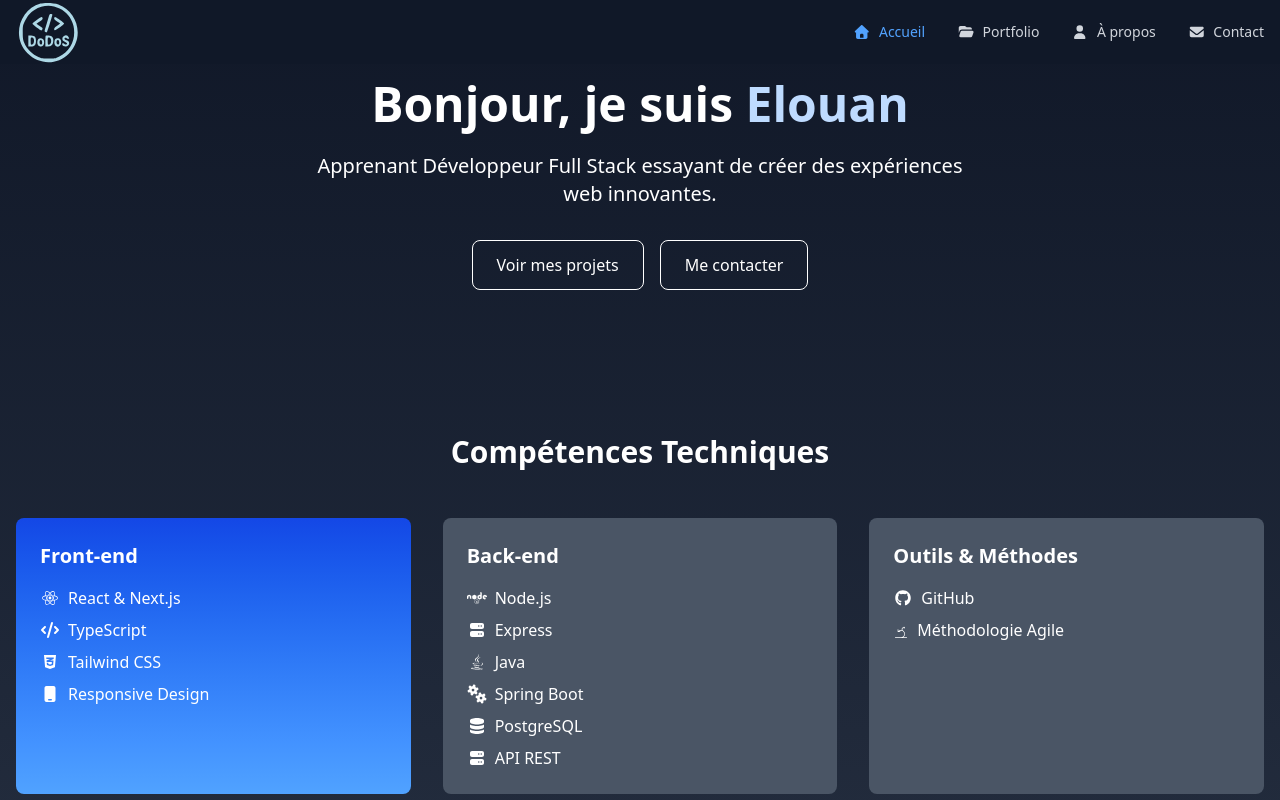
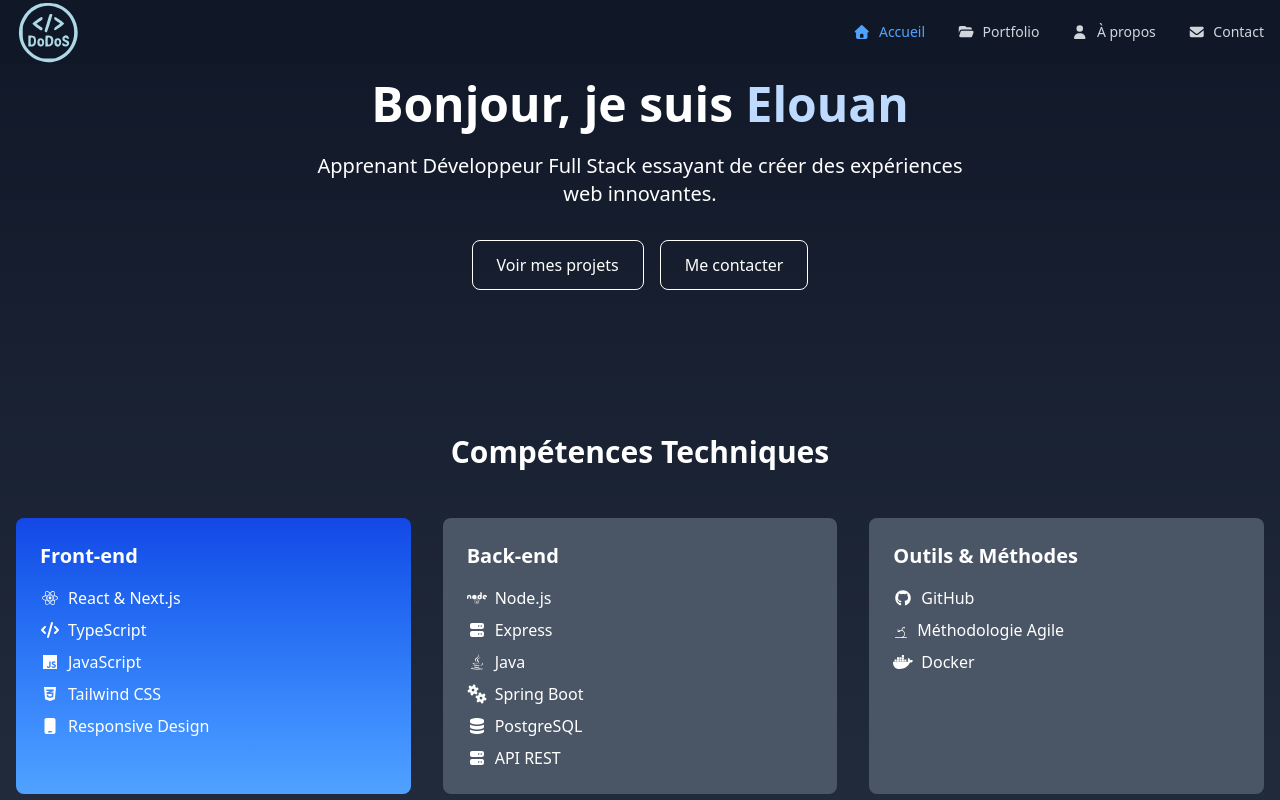
Before and after one commit to DwoDwoS/Portfolio-v.2, a Next.js app in the folder portfolio/: page / in a window 1280 px wide. Shown: the top 800 px of the page. Built offline with nearby package versions, Linux system fonts and the light colour scheme.

Commit message:
fix: small changes and add JS and Docker to techSkills

```diff
--- a/portfolio/app/about/page.tsx
+++ b/portfolio/app/about/page.tsx
@@ -1,4 +1,4 @@
-import Image from "next/image"
+import Image from 'next/image'
 
 export default function AboutPage() {
   return (
--- a/portfolio/app/portfolio/page.tsx
+++ b/portfolio/app/portfolio/page.tsx
@@ -1,5 +1,5 @@
-import Stack from "@/components/Stack";
-import Projects from "@/components/Projects";
+import Stack from '@/components/Stack';
+import Projects from '@/components/Projects';
 
 export default function Porfolio() {
   return (
--- a/portfolio/components/Footer.tsx
+++ b/portfolio/components/Footer.tsx
@@ -1,6 +1,7 @@
 import Link from 'next/link';
 import { FontAwesomeIcon } from '@fortawesome/react-fontawesome';
 import { faGithub, faLinkedin } from '@fortawesome/free-brands-svg-icons';
+
 const Footer = () => {
   return (
     <footer className="bg-linear-to-b from-gray-900 to-gray-950 text-gray-300 border-t border-gray-800">
--- a/portfolio/components/LastestProjects.tsx
+++ b/portfolio/components/LastestProjects.tsx
@@ -1,5 +1,5 @@
-import Image from "next/image"
-import Link from "next/link"
+import Image from 'next/image'
+import Link from 'next/link'
 
 export default function LastestProjects() {
     return (
--- a/portfolio/components/Navbar.tsx
+++ b/portfolio/components/Navbar.tsx
@@ -1,6 +1,6 @@
 'use client';
-import Link from "next/link";
-import Image from "next/image";
+import Link from 'next/link';
+import Image from 'next/image';
 import { usePathname } from 'next/navigation';
 import { useState, useEffect } from 'react';
 import { FontAwesomeIcon } from '@fortawesome/react-fontawesome';
--- a/portfolio/components/TechSkills.tsx
+++ b/portfolio/components/TechSkills.tsx
@@ -1,26 +1,20 @@
-import { FontAwesomeIcon } from "@fortawesome/react-fontawesome";
+import { FontAwesomeIcon } from '@fortawesome/react-fontawesome';
 import {
   faJava,
   faReact,
   faNode,
   faGithub,
   faJs,
-  faHtml5,
   faCss3Alt,
-  faGitAlt,
-  faNpm,
   faDocker,
-  faAws,
-  faLinux,
-} from "@fortawesome/free-brands-svg-icons";
+} from '@fortawesome/free-brands-svg-icons';
 import {
   faDatabase,
   faServer,
   faCode,
   faMobile,
   faGears,
-  faListCheck,
-} from "@fortawesome/free-solid-svg-icons";
+} from '@fortawesome/free-solid-svg-icons';
 
 export default function TechSkills() {
   return (
@@ -39,6 +33,10 @@ export default function TechSkills() {
             <li className="flex items-center gap-2">
               <FontAwesomeIcon icon={faCode} height={16} />
               TypeScript
+            </li>
+            <li className="flex items-center gap-2">
+              <FontAwesomeIcon icon={faJs} height={16} />
+              JavaScript
             </li>
             <li className="flex items-center gap-2">
               <FontAwesomeIcon icon={faCss3Alt} height={16} />
@@ -94,6 +92,10 @@ export default function TechSkills() {
               />
               Méthodologie Agile
             </li>
+            <li className="flex items-center gap-2">
+              <FontAwesomeIcon icon={faDocker} height={16} />
+              Docker
+            </li>
           </ul>
         </div>
       </div>
```
Also changed, not shown: portfolio/app/layout.tsx (+5 -5 lines).
